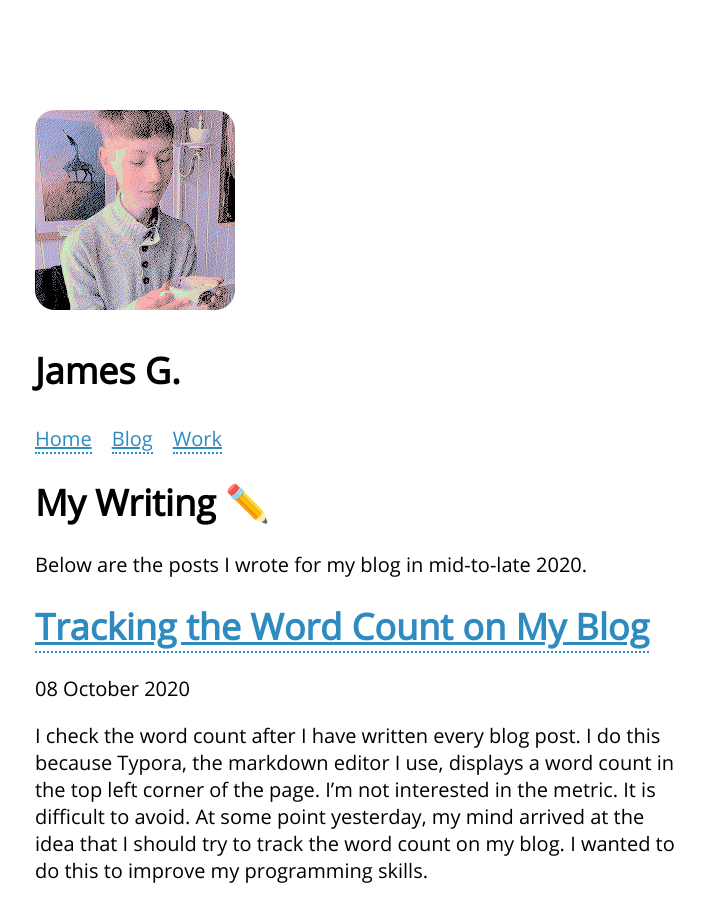
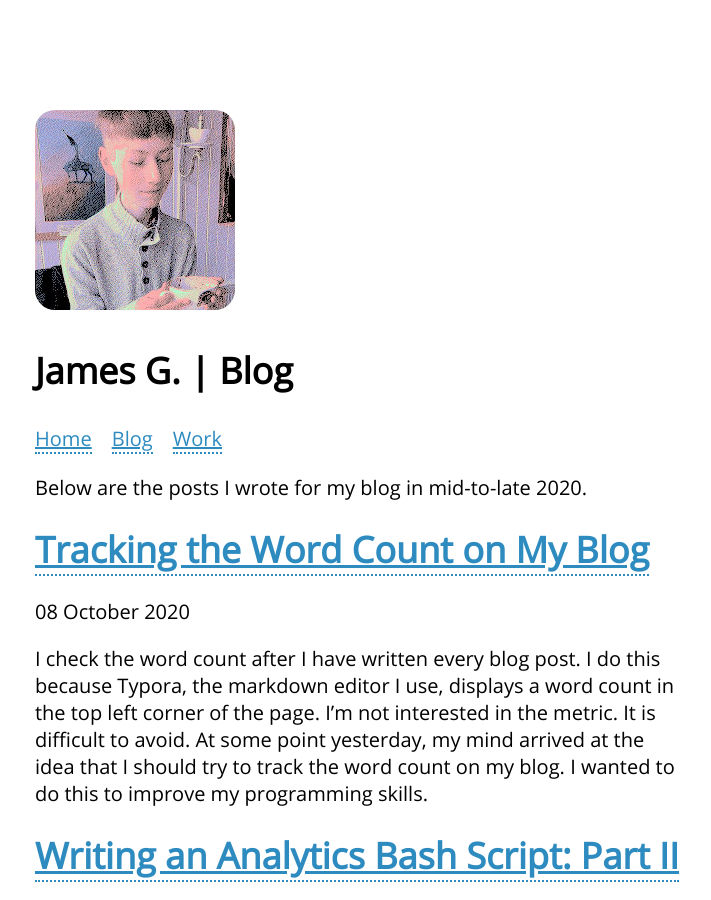
Before and after one commit to capjamesg/website, a Jekyll site: the page built from blog/index.html, in a window 1280 px wide and 900 px high. Shown: the whole window, without its empty margins (280-991 px from the left). Built offline with Jekyll 4.4.1, drawn with Linux system fonts in a browser that asks for light colours; the list of posts is cut into pages by our own code.

Commit message:
feat: Add work page, update footer, finish blog

```diff
--- a/_includes/nav.html
+++ b/_includes/nav.html
@@ -1,6 +1,6 @@
 <section>
 	<img src="/assets/headshot.png" />
-	<h1>James G.</h1>
+	<h1>James G. {% if page.title %}| {{ page.title }}{% endif %}</h1>
 	<nav>
 		<ul>
 			<li><a href="/">Home</a></li>
--- a/blog/index.html
+++ b/blog/index.html
@@ -1,8 +1,8 @@
 ---
 layout: default
+title: "Blog"
 title: Blog
 ---
-<h1>My Writing ✏️</h1>
 
 <p>Below are the posts I wrote for my blog in mid-to-late 2020.</p>
 
--- a/work.markdown
+++ b/work.markdown
@@ -1,4 +1,5 @@
 ---
+title: "Work"
 layout: default
 ---
 
```
